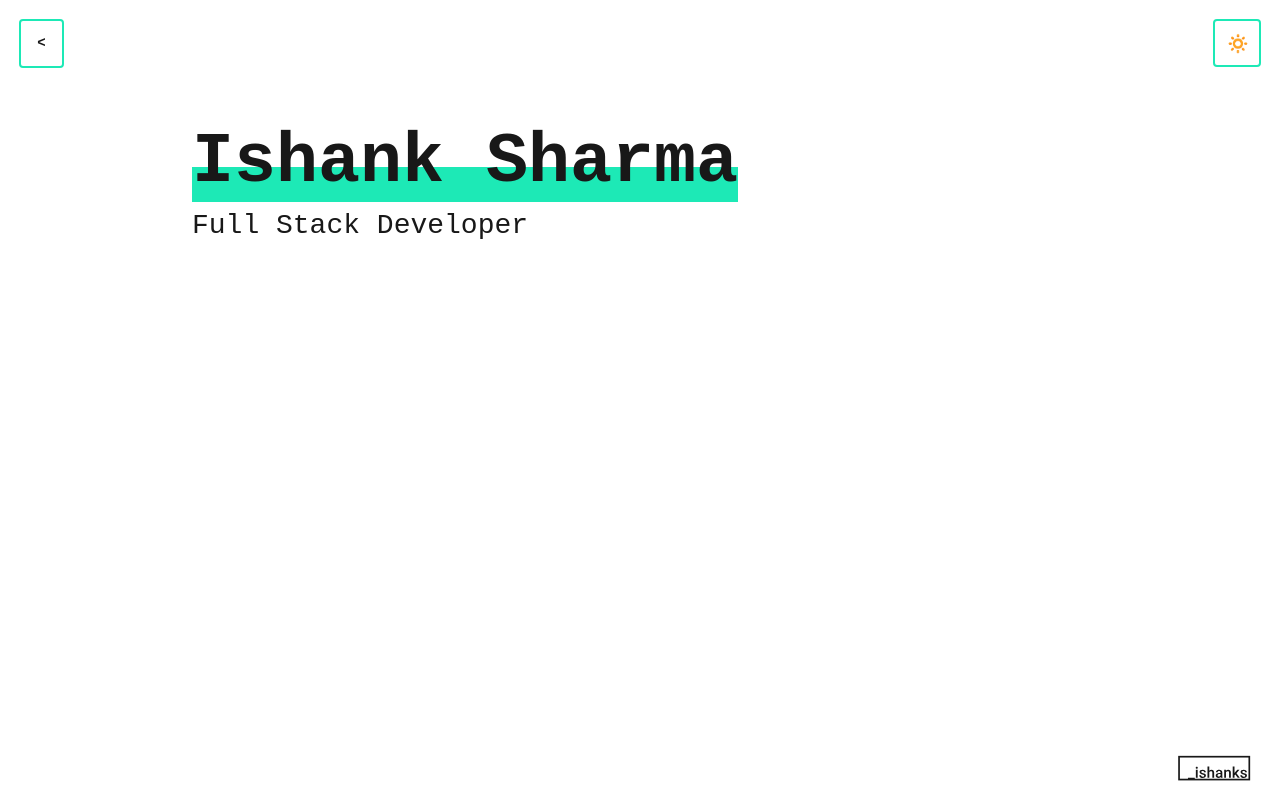
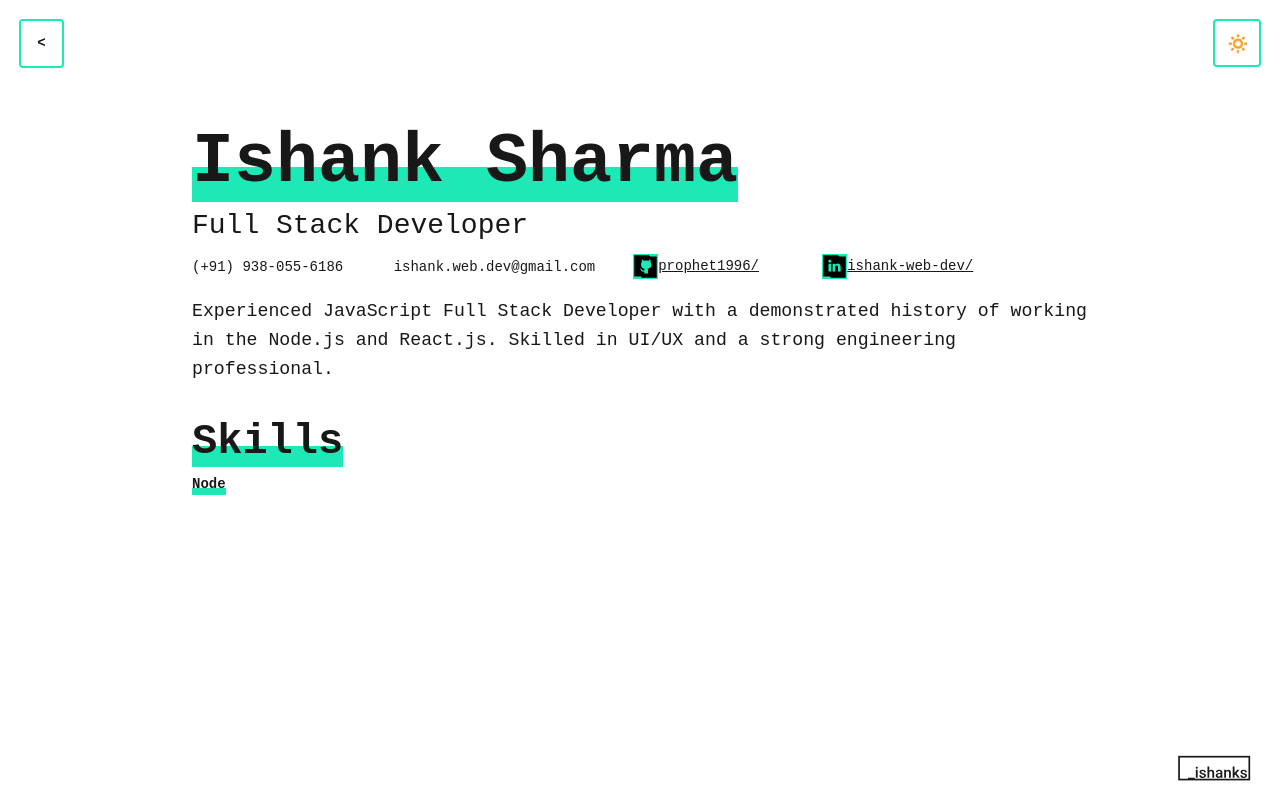
Before and after one commit to prophet1996/ishanksweb, a React (Create React App) app in the folder client/: page /resume in a window 1280 px wide. Built offline with nearby package versions, Linux system fonts and the light colour scheme.

Commit message:
feat: svg icons added

```diff
--- a/client/src/App.css
+++ b/client/src/App.css
@@ -31,11 +31,7 @@ body {
 a {
   color: #181818;
 }
-a:hover,
-a:focus {
-  background: #181818;
-  color: #fff;
-}
+
 h2 {
   font-size: 1em;
   font-weight: 400;
--- a/client/src/components/Resume/Resume.tsx
+++ b/client/src/components/Resume/Resume.tsx
@@ -1,8 +1,11 @@
 import React from "react";
 import BackButton from "../shared/BackButton";
-import { ResumeWrapper } from "./_style";
-import { ResumeHeading } from "../shared";
+import { ResumeWrapper, ContactInfo, SummaryText } from "./_style";
+import { ResumeHeading, Svg } from "../shared";
+import { Theme } from '../../types';
+
 export default (props: ResumeProps) => {
+
     return (
         <ResumeWrapper>
             <BackButton />
@@ -18,8 +21,34 @@ export default (props: ResumeProps) => {
                 bold={false}
                 size={2}
             ></ResumeHeading>
+            <ContactInfo>
+                <span> (+91) 938-055-6186</span>
+                <span> ishank.web.dev@gmail.com</span>
+                <a href="#!"><Svg height="25px" width="25px" name="github" />prophet1996/</a>
+                <a href="#!"><Svg height="25px" width="25px" name="linkedIn" />ishank-web-dev/</a>
+            </ContactInfo>
+
+            <SummaryText>
+                Experienced JavaScript Full Stack Developer
+                with a demonstrated history of working in the
+                Node.js and React.js. Skilled in UI/UX and a
+                strong engineering professional.
+            </SummaryText>
+
+            <ResumeHeading
+                heading={"Skills"}
+                underline
+                bold
+                size={3}
+            ></ResumeHeading>
+            <ResumeHeading
+                heading={"Node"}
+                underline
+                bold
+                size={1}
+            ></ResumeHeading>
         </ResumeWrapper>
     );
 };
 
-type ResumeProps = {};
+type ResumeProps = { theme: Theme };
--- a/client/src/components/Resume/_style.ts
+++ b/client/src/components/Resume/_style.ts
@@ -13,3 +13,47 @@ export const ResumeWrapper = styled.div`
     padding-top: 5%;
   }
 `;
+
+export const ContactInfo = styled.div`
+  display: grid;
+  grid-template-columns: 1fr 1fr 1fr 1fr;
+  grid-template-rows: 1fr;
+  & > span {
+    margin: auto 0;
+  }
+  & > a {
+    margin: auto;
+  }
+  & > span,
+  & > a {
+    cursor: pointer;
+    display: flex;
+    color: ${(props) => props.theme.body};
+    align-items: center;
+  }
+  @media ${(props) => props.theme.deviceMax.tablet} {
+    grid-template-columns: 1fr 1fr;
+    grid-template-rows: 1fr 1fr;
+    font-size: small;
+    margin: 1em 0;
+    grid-gap: 10px;
+    & > a {
+      margin: 0;
+    }
+  }
+  @media ${(props) => props.theme.deviceMax.mobileS} {
+    grid-template-columns: 1fr;
+    grid-template-rows: 1fr 1fr 1fr 1fr;
+    font-size: x-small;
+    & > a {
+      margin: 0;
+    }
+  }
+`;
+
+export const SummaryText = styled.p`
+  font-size: 1.3em;
+  @media ${(props) => props.theme.deviceMax.tablet} {
+    font-size: 1.1em;
+  }
+`;
--- /dev/null
+++ b/client/src/components/shared/Svg.tsx
@@ -0,0 +1,31 @@
+import React from "react";
+import styled from 'styled-components';
+
+const StyledDiv: any = styled.div`
+    height:${(props: SvgPropType) => props.height};
+    width: ${ (props: SvgPropType) => props.width};
+    background:${(props: any) => props.theme.highLight}
+`;
+
+export default ({ name, height, width }: SvgPropType) => {
+    switch (name) {
+        case "github":
+            return (
+                <StyledDiv height={height} width={width}><svg version="1.1" x="0px" y="0px" viewBox="0 0 32 32" >
+                    <path d="M21.945 3.118l-1.493-1.493H1.625v27.257h8.43l1.493 1.493h18.827V3.118h-8.43zm-3.296 15.864c.336.291.596 1.317.596 1.789v4.174H14.478s.007-1.415 0-2.385c-3.264.702-4.174-1.789-4.174-1.789-.596-1.193-1.193-1.789-1.193-1.789-1.193-.708 0-.596 0-.596 1.193 0 1.789 1.193 1.789 1.193 1.047 1.777 2.909 1.491 3.578 1.193 0-.596.261-1.498.596-1.789-2.605-.293-4.773-1.789-4.773-4.771s.599-3.578 1.195-4.174c-.12-.294-.62-1.381.018-2.982 0 0 1.172 0 2.365 1.789.591-.591 2.385-.596 2.982-.596.595 0 2.39.005 2.981.596 1.193-1.789 2.368-1.789 2.368-1.789.638 1.601.139 2.688.018 2.982.596.596 1.193 1.193 1.193 4.174-.001 2.981-2.167 4.476-4.772 4.77z" id="Glyph" />
+                </svg>
+                </StyledDiv>
+            );
+        case "linkedIn":
+            return (
+                <StyledDiv height={height} width={width} ><svg version="1.1" x="0px" y="0px" viewBox="0 0 32 32" >
+                    <path d="M21.945 3.118l-1.493-1.493H1.625v27.257h8.43l1.493 1.493h18.827V3.118h-8.43zM11.702 22.524H8.327V12.37h3.375v10.154zm-1.687-11.54h-.022c-1.133 0-1.866-.78-1.866-1.755 0-.996.755-1.754 1.909-1.754s1.866.758 1.887 1.754c.001.975-.732 1.755-1.908 1.755zm13.857 11.54h-3.375v-5.433c0-1.365-.488-2.296-1.71-2.296-.932 0-1.487.628-1.731 1.234-.089.217-.111.52-.111.823v5.671H13.57s.045-9.201 0-10.154h3.375v1.439c.447-.691 1.25-1.677 3.042-1.677 2.22 0 3.885 1.451 3.885 4.571v5.822z" id="Glyph" />
+                </svg>
+                </StyledDiv>
+            );
+        default:
+            return (<div>Wrong name given</div>);
+    }
+};
+
+type SvgPropType = { name: string; height: string; width: string; }
--- a/client/src/components/shared/index.ts
+++ b/client/src/components/shared/index.ts
@@ -1 +1,2 @@
 export { default as ResumeHeading } from "./ResumeHeading";
+export { default as Svg } from "./Svg";
```
Also changed, not shown: client/public/github-icon.svg (added), client/public/linkedin-icon.svg (added). Lines whose indentation alone changed are shown as unchanged.
